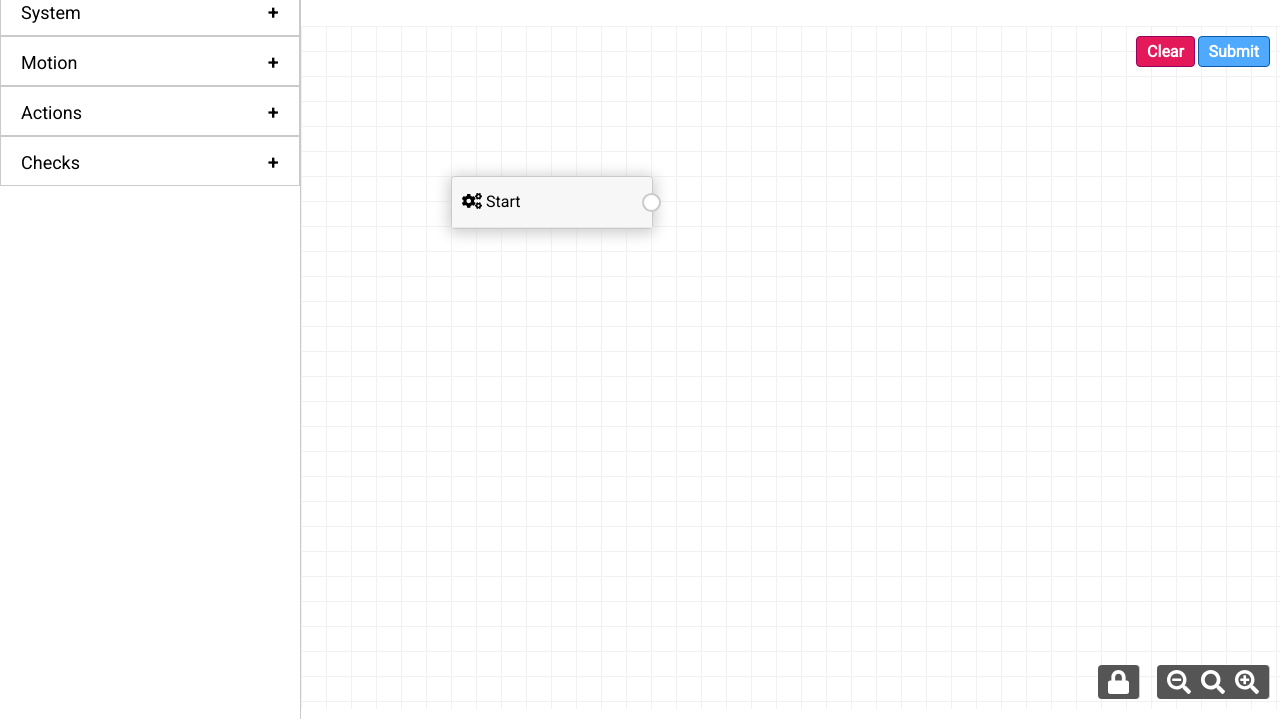
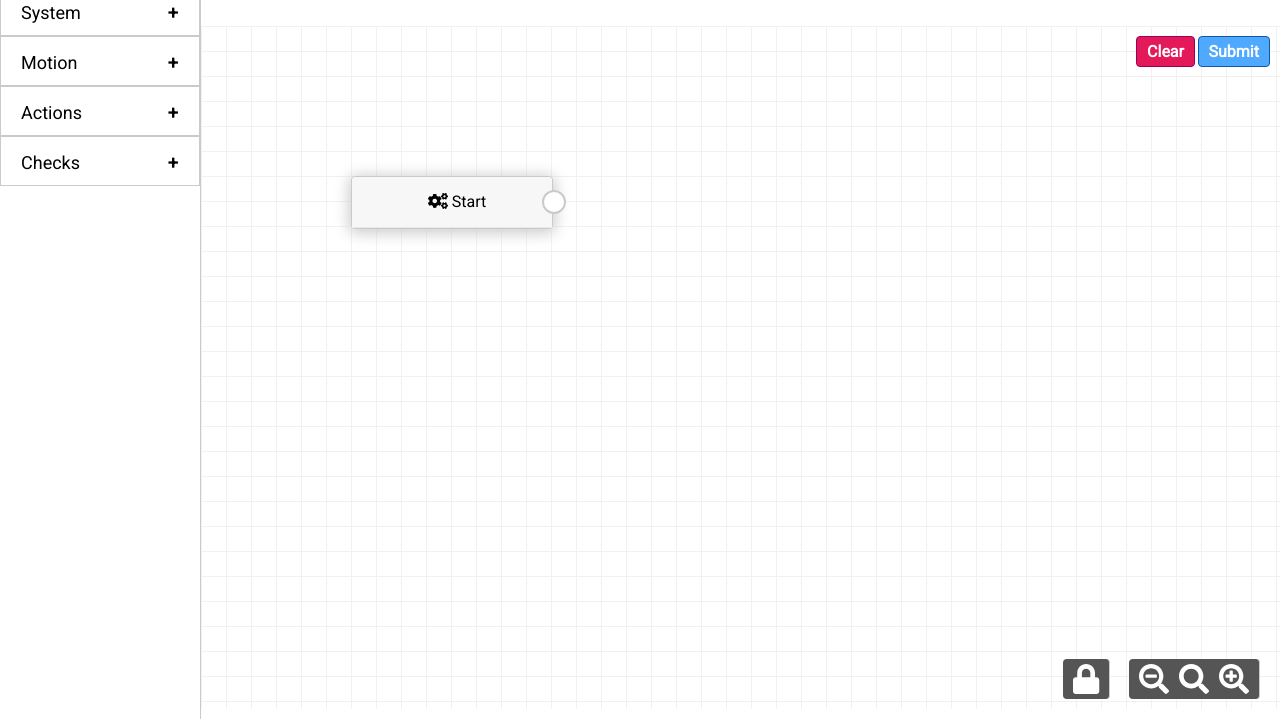
Before and after one commit to jorge-webdev/jorge-webdev.github.io, a plain HTML site: page ide.html in a window 1280 px wide. Shown: the part 81-800 px from the top of the page. Drawn offline with Linux system fonts and the light colour scheme; some packages are replaced by stand-ins of ours; a script that the page names is missing.

Commit message:
IDE: Attempt to improve user experience on mobile devices.

```diff
--- a/assets/css/beautiful.css
+++ b/assets/css/beautiful.css
@@ -52,15 +52,16 @@ header a {
 
 .col {
   overflow: auto;
-  width: 300px;
+  width: 200px;
   height: 100%;
   border-right: 1px solid var(--border-color);
 }
 
 .drag-drawflow {
+  width: 150px;
   line-height: 50px;
   border-bottom: 1px solid var(--border-color);
-  padding-left: 20px;
+  padding-left: 10px;
   cursor: move;
   user-select: none;
 }
@@ -127,9 +128,9 @@ cursor: pointer;
   float: right;
   position: absolute;
   bottom: 10px;
-  right: 140px;
+  right: 170px;
   display: flex;
-  font-size: 24px;
+  font-size: 30px;
   color: white;
   padding: 5px 10px;
   background: #555555;
@@ -143,9 +144,9 @@ cursor: pointer;
   float: right;
   position: absolute;
   bottom: 10px;
-  right: 10px;
+  right: 20px;
   display: flex;
-  font-size: 24px;
+  font-size: 30px;
   color: white;
   padding: 5px 10px;
   background: #555555;
@@ -163,7 +164,7 @@ cursor: pointer;
 
 #drawflow {
   position: relative;
-  width: calc(100vw - 301px);
+  width: calc(100vw - 201px);
   height: calc(100% - 50px);
   top: 40px;
   background: var(--background-color);
@@ -196,6 +197,7 @@ cursor: pointer;
   box-shadow: 0 2px 15px 2px var(--border-color);
   padding: 0px;
   width: 200px;
+  text-align: center;
 }
 
 .drawflow .drawflow-node.selected  {
@@ -235,10 +237,14 @@ cursor: pointer;
 
 .drawflow .drawflow-node .output {
   right: 10px;
+  width: 20px;
+  height: 20px;
 }
 
 .drawflow .drawflow-node .input {
   left: -10px;
+  width: 20px;
+  height: 20px;
   background: white;
 }
 
@@ -374,7 +380,7 @@ cursor: pointer;
 /* Menu */
 .menu-accordion {
   height: 50px;
-  width: 300px;
+  width: 200px;
   line-height: 50px;
   background-color: white;
   border: 1px solid var(--border-color);
--- a/ide.html
+++ b/ide.html
@@ -88,7 +88,7 @@
                 <div class="bar-zoom">
                     <i class="fas fa-search-minus" onclick="editor.zoom_out()"></i>
                     <i class="fas fa-search" onclick="editor.zoom_reset()"></i>
-                    <i class="fas fa-search-plus" onclick="editor.zoom_in()"></i>
+                    <i class="fas fa-search-plus" onclick="editor.zoom_in(0.1)"></i>
                 </div>
             </div>
         </div>
@@ -101,7 +101,7 @@
         editor.reroute = true;
         editor.reroute_fix_curvature = false;
         editor.force_first_input = false;
-        editor.zoom_min = 0.8;
+        editor.zoom_value = 0.02;
         editor.start();
 
         editor.addNode("start", 0, 1, 150, 150, "start", {},
```
